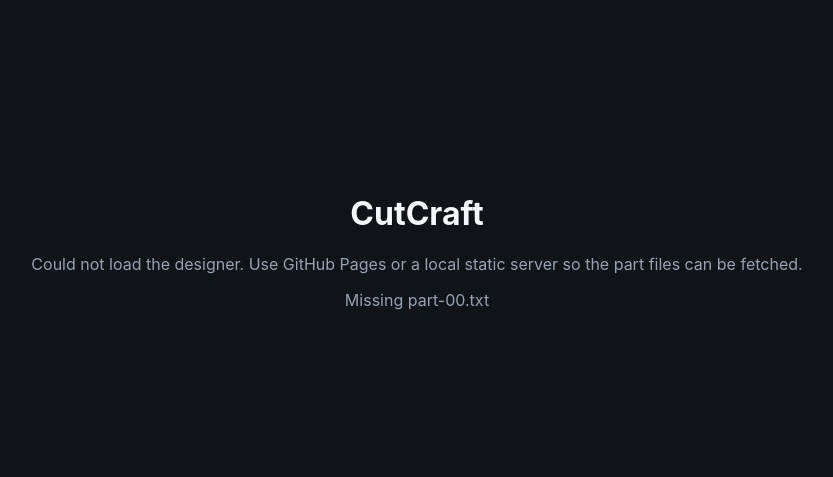
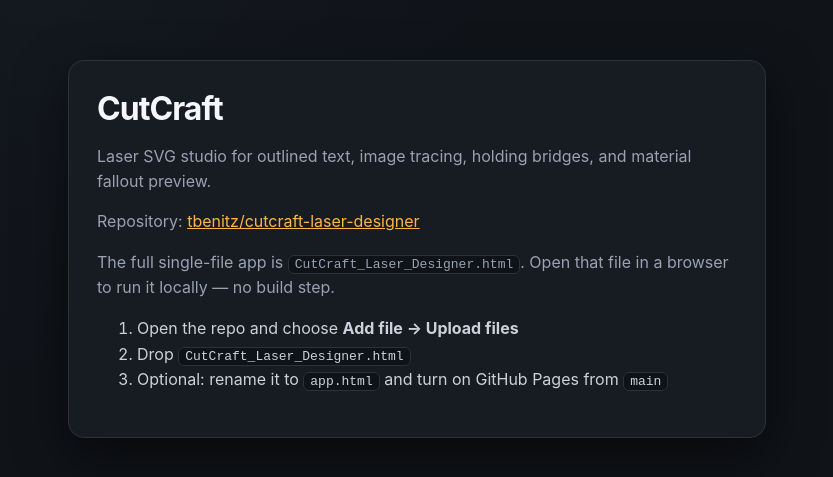
Before and after one commit to tbenitz/cutcraft-laser-designer, a plain HTML site: page index.html in a window 1280 px wide. Shown: the part 151-628 px from the top of the page, without its empty margins (223-1056 px from the left). Drawn offline with Linux system fonts and the light colour scheme; no server answers.

Commit message:
Add project page and setup notes for the CutCraft designer

```diff
--- a/index.html
+++ b/index.html
@@ -5,25 +5,27 @@
   <meta name="viewport" content="width=device-width,initial-scale=1">
   <title>CutCraft — Laser SVG Designer</title>
   <style>
-    html,body{height:100%;margin:0;background:#101318;color:#f5f7fa;font-family:Inter,system-ui,sans-serif}
-    .boot{display:grid;place-items:center;height:100%;text-align:center}
-    .boot p{color:#98a2b3}
+    :root{font-family:Inter,ui-sans-serif,system-ui,sans-serif;color:#f5f7fa;background:#101318}
+    body{margin:0;min-height:100vh;display:grid;place-items:center;background:radial-gradient(circle at 20% 10%,#1d263155,transparent 36%),#101318}
+    main{width:min(640px,92vw);border:1px solid #2b323e;background:#171b22;border-radius:16px;padding:28px;box-shadow:0 18px 50px #0008}
+    h1{margin:0 0 6px;letter-spacing:-.03em}
+    p{color:#98a2b3;line-height:1.55}
+    a{color:#ffb547}
+    code{background:#0f1318;border:1px solid #2b323e;border-radius:6px;padding:1px 6px}
+    ol{color:#cbd2dc;line-height:1.6}
   </style>
 </head>
 <body>
-  <div class="boot" id="boot"><div><h1>CutCraft</h1><p>Loading designer…</p></div></div>
-  <script>
-    const parts = ["part-00.txt","part-01.txt","part-02.txt","part-03.txt","part-04.txt","part-05.txt","part-06.txt","part-07.txt","part-08.txt","part-09.txt","part-10.txt","part-11.txt","part-12.txt","part-13.txt"];
-    Promise.all(parts.map(name => fetch("parts/" + name).then(r => {
-      if (!r.ok) throw new Error("Missing " + name);
-      return r.text();
-    }))).then(chunks => {
-      document.open();
-      document.write(chunks.join(""));
-      document.close();
-    }).catch(err => {
-      document.getElementById("boot").innerHTML = "<div><h1>CutCraft</h1><p>Could not load the designer. Use GitHub Pages or a local static server so the part files can be fetched.</p><p>" + err.message + "</p></div>";
-    });
-  </script>
+  <main>
+    <h1>CutCraft</h1>
+    <p>Laser SVG studio for outlined text, image tracing, holding bridges, and material fallout preview.</p>
+    <p>Repository: <a href="https://github.com/tbenitz/cutcraft-laser-designer">tbenitz/cutcraft-laser-designer</a></p>
+    <p>The full single-file app is <code>CutCraft_Laser_Designer.html</code>. Open that file in a browser to run it locally — no build step.</p>
+    <ol>
+      <li>Open the repo and choose <b>Add file → Upload files</b></li>
+      <li>Drop <code>CutCraft_Laser_Designer.html</code></li>
+      <li>Optional: rename it to <code>app.html</code> and turn on GitHub Pages from <code>main</code></li>
+    </ol>
+  </main>
 </body>
 </html>
```
Also changed, not shown: 1 other file.
